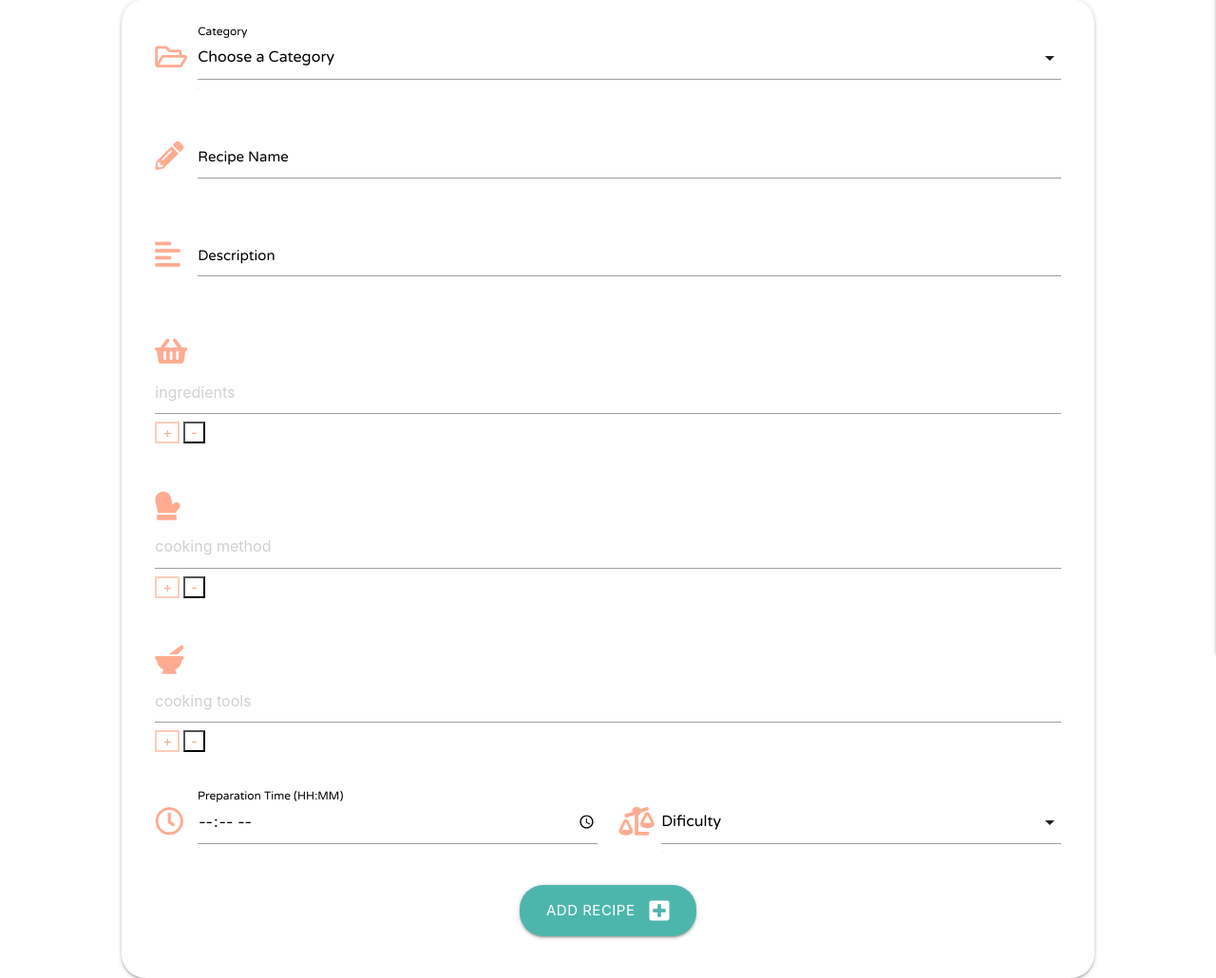
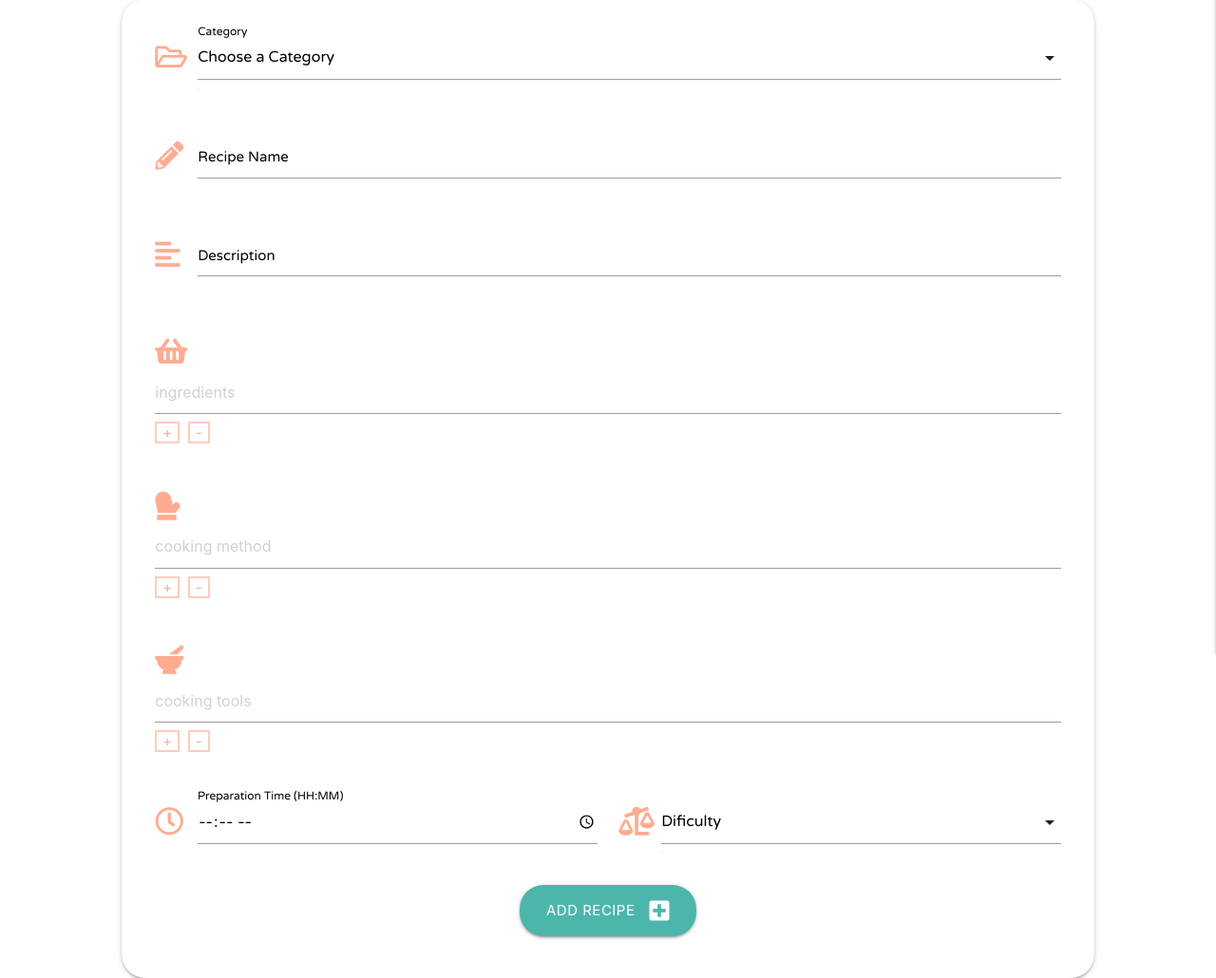
Before and after one commit to Code-Institute-Submissions/FeedMe, a Flask app: page /add_recipe in a window 1280 px wide. Shown: the part 172-1202 px from the top of the page at 95% size. Run offline with Flask 2, Linux system fonts and the light colour scheme; data that the repository does not hold is empty; some libraries are stand-ins or nearby versions; some web fonts are replaced.

Commit message:
styled delete buttons in add recipe template

```diff
--- a/static/css/style.css
+++ b/static/css/style.css
@@ -372,9 +372,13 @@ i.fas.fa-mortar-pestle.prefix.deep-orange-text.text-lighten-3{
 
 button#add_ingredient.white.deep-orange-text.text-lighten-3,
 button#add_method.white.deep-orange-text.text-lighten-3,
-button#add_tool.white.deep-orange-text.text-lighten-3{
+button#add_tool.white.deep-orange-text.text-lighten-3,
+button#del_ingredient.white.deep-orange-text.text-lighten-3,
+button#del_method.white.deep-orange-text.text-lighten-3,
+button#del_tool.white.deep-orange-text.text-lighten-3{
     border: 2px solid #ffccbc;
     cursor: pointer;
+    margin-right: 5px;
 }
 
 .select-wrapper input.select-dropdown,
```
